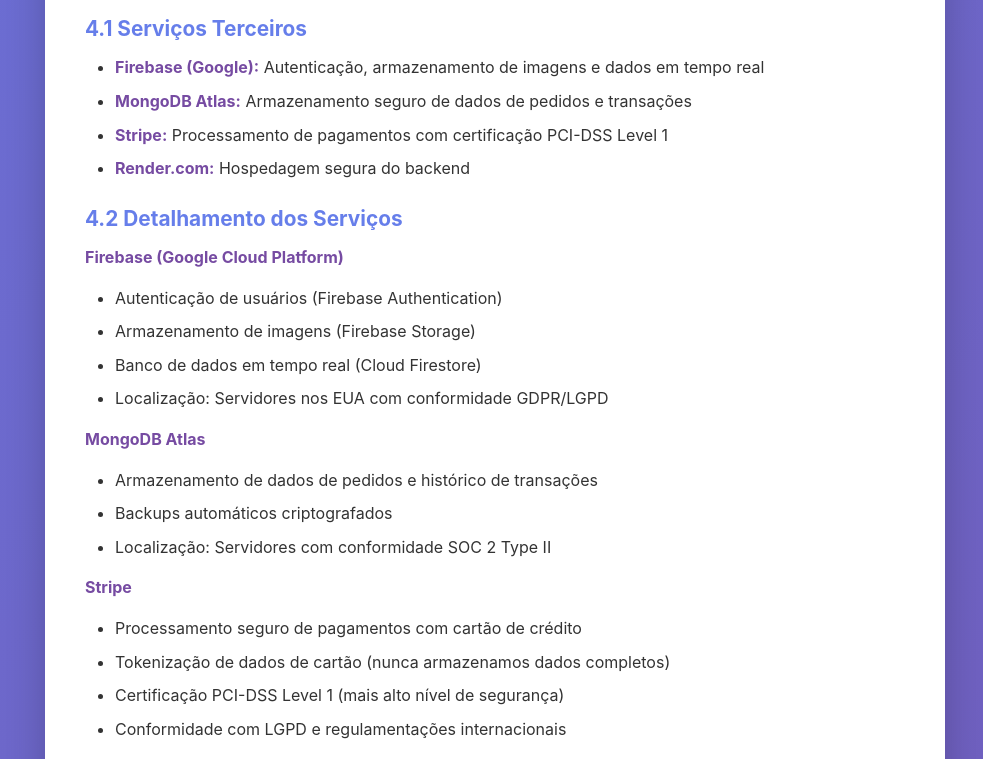
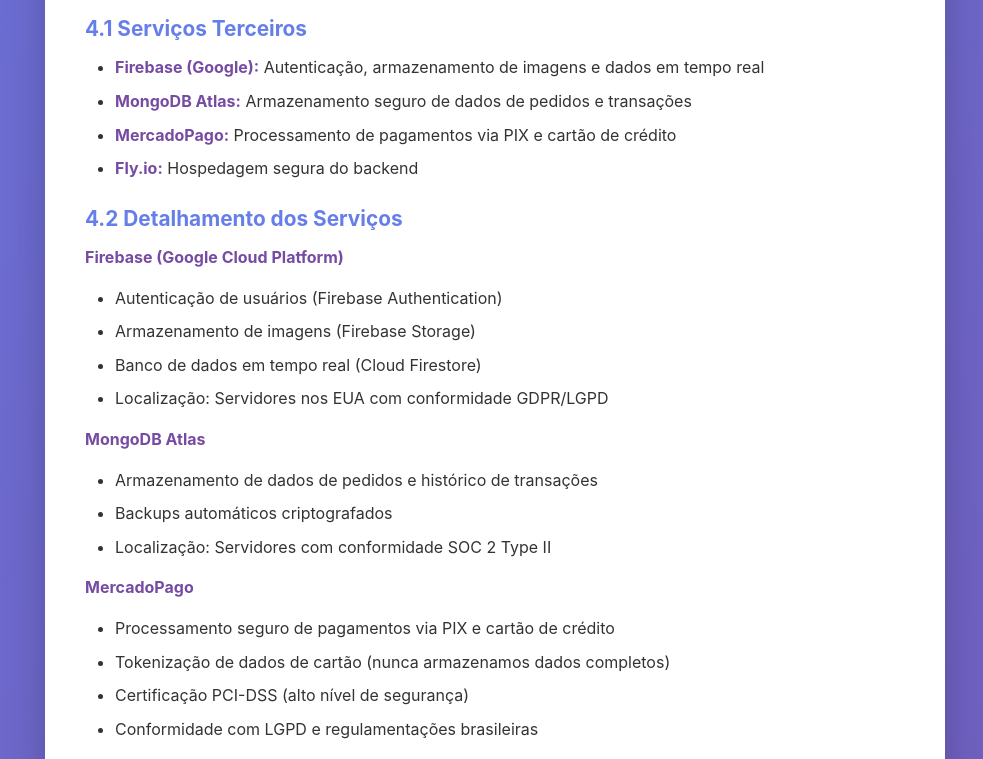
Before and after one commit to polcaronet/art-privacy-policies, a plain HTML site: page index.html in a window 1280 px wide. Shown: the part 2340-3099 px from the top of the page, without its empty margins (145-1128 px from the left). Drawn offline with Linux system fonts and the light colour scheme.

Commit message:
Corrige serviços terceiros: Firebase, MongoDB Atlas, MercadoPago e Fly.io (remove Stripe e Render)

```diff
--- a/index.html
+++ b/index.html
@@ -186,7 +186,7 @@
       <li><strong>CPF:</strong> Obrigatório para transações financeiras (BACEN)</li>
       <li><strong>Telefone:</strong> Para contato sobre pedidos e segurança</li>
       <li><strong>Endereço completo:</strong> Para entrega e validação antifraude</li>
-      <li><strong>Dados do cartão:</strong> Processados de forma segura pelo Stripe (certificação PCI-DSS Level 1)</li>
+      <li><strong>Dados do cartão:</strong> Processados de forma segura pelo MercadoPago (certificação PCI-DSS)</li>
     </ul>
 
     <h3>2.3 Dados de Uso</h3>
@@ -209,7 +209,7 @@
     <h3>3.1 Finalidades do Tratamento</h3>
     <ul>
       <li><strong>Prestação do serviço:</strong> Funcionamento do app e suas funcionalidades</li>
-      <li><strong>Processamento de pagamentos:</strong> Transações seguras via Stripe</li>
+      <li><strong>Processamento de pagamentos:</strong> Transações seguras via MercadoPago</li>
       <li><strong>Armazenamento de dados:</strong> Informações armazenadas no Firebase (Google) e MongoDB</li>
       <li><strong>Comunicação:</strong> Notificações sobre pedidos e atualizações</li>
       <li><strong>Segurança:</strong> Prevenção de fraudes e proteção da conta</li>
@@ -231,8 +231,8 @@
     <ul>
       <li><strong>Firebase (Google):</strong> Autenticação, armazenamento de imagens e dados em tempo real</li>
       <li><strong>MongoDB Atlas:</strong> Armazenamento seguro de dados de pedidos e transações</li>
-      <li><strong>Stripe:</strong> Processamento de pagamentos com certificação PCI-DSS Level 1</li>
-      <li><strong>Render.com:</strong> Hospedagem segura do backend</li>
+      <li><strong>MercadoPago:</strong> Processamento de pagamentos via PIX e cartão de crédito</li>
+      <li><strong>Fly.io:</strong> Hospedagem segura do backend</li>
     </ul>
 
     <h3>4.2 Detalhamento dos Serviços</h3>
@@ -252,12 +252,12 @@
       <li>Localização: Servidores com conformidade SOC 2 Type II</li>
     </ul>
 
-    <p><strong>Stripe</strong></p>
+    <p><strong>MercadoPago</strong></p>
     <ul>
-      <li>Processamento seguro de pagamentos com cartão de crédito</li>
+      <li>Processamento seguro de pagamentos via PIX e cartão de crédito</li>
       <li>Tokenização de dados de cartão (nunca armazenamos dados completos)</li>
-      <li>Certificação PCI-DSS Level 1 (mais alto nível de segurança)</li>
-      <li>Conformidade com LGPD e regulamentações internacionais</li>
+      <li>Certificação PCI-DSS (alto nível de segurança)</li>
+      <li>Conformidade com LGPD e regulamentações brasileiras</li>
     </ul>
 
     <div class="highlight">
@@ -328,7 +328,7 @@
     <ul>
       <li><strong>Firebase (Google):</strong> Servidores nos EUA com conformidade GDPR/LGPD</li>
       <li><strong>MongoDB Atlas:</strong> Servidores com conformidade SOC 2 Type II</li>
-      <li><strong>Stripe:</strong> Processamento global com conformidade PCI-DSS e LGPD</li>
+      <li><strong>MercadoPago:</strong> Processamento no Brasil com conformidade PCI-DSS e LGPD</li>
     </ul>
     <p>Todos os provedores seguem padrões internacionais de proteção de dados equivalentes ou superiores à LGPD,
       incluindo cláusulas contratuais padrão aprovadas e certificações de segurança reconhecidas internacionalmente.</p>
@@ -358,7 +358,8 @@
       <p style="margin-top: 15px; font-size: 0.9em;"><strong>Principais alterações nesta versão:</strong></p>
       <ul style="text-align: left; display: inline-block; font-size: 0.9em;">
         <li>Atualização do nome do aplicativo de "Damião Arte" para "Art Plastic"</li>
-        <li>Revisão geral e atualização da política para a versão 3.0</li>
+        <li>Atualização dos serviços terceiros: Firebase, MongoDB Atlas, MercadoPago e Fly.io</li>
+        <li>Remoção de referências a Stripe e Render.com</li>
       </ul>
     </footer>
   </div>
```
